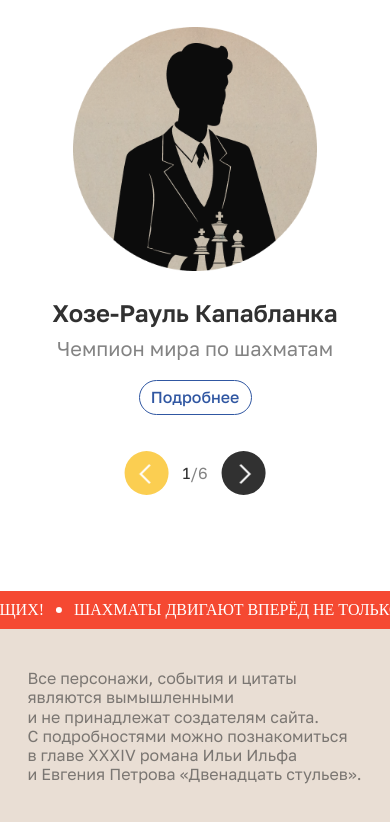
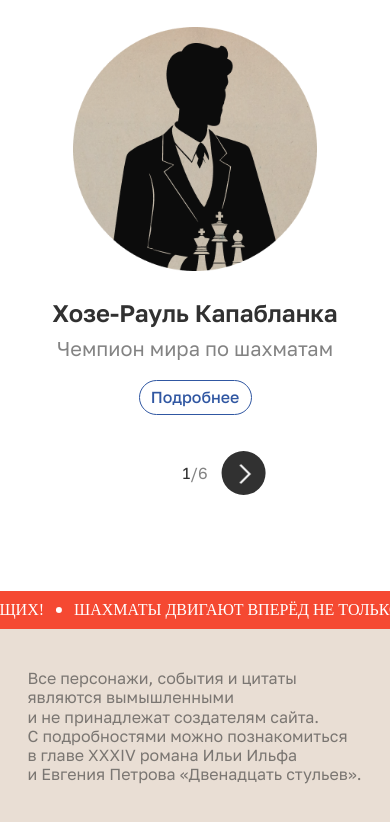
Before and after one commit to Victoria-hrpnv/landing-page-with-animations, a plain HTML site: page index.html in a window 390 px wide. In both pictures the pointer is over the button 146 px from the left and 4151 px from the top of the page. Shown: the part 3678-4500 px from the top of the page. Drawn offline with Linux system fonts and the light colour scheme.

Commit message:
исправила отступ

```diff
--- a/css/style.css
+++ b/css/style.css
@@ -865,6 +865,9 @@ overflow: hidden;
     justify-content: space-between;
     margin: 28px auto 0;
   }
+  .slider_button:hover{
+    background-color:inherit;
+  }
 
   .stepsSlider_button{
     width: 36px;
@@ -913,8 +916,6 @@ overflow: hidden;
 
   .participants__wrapper{
     position: relative;
-    width: 375px;
-
   }
 
   .participants__slider{
```
